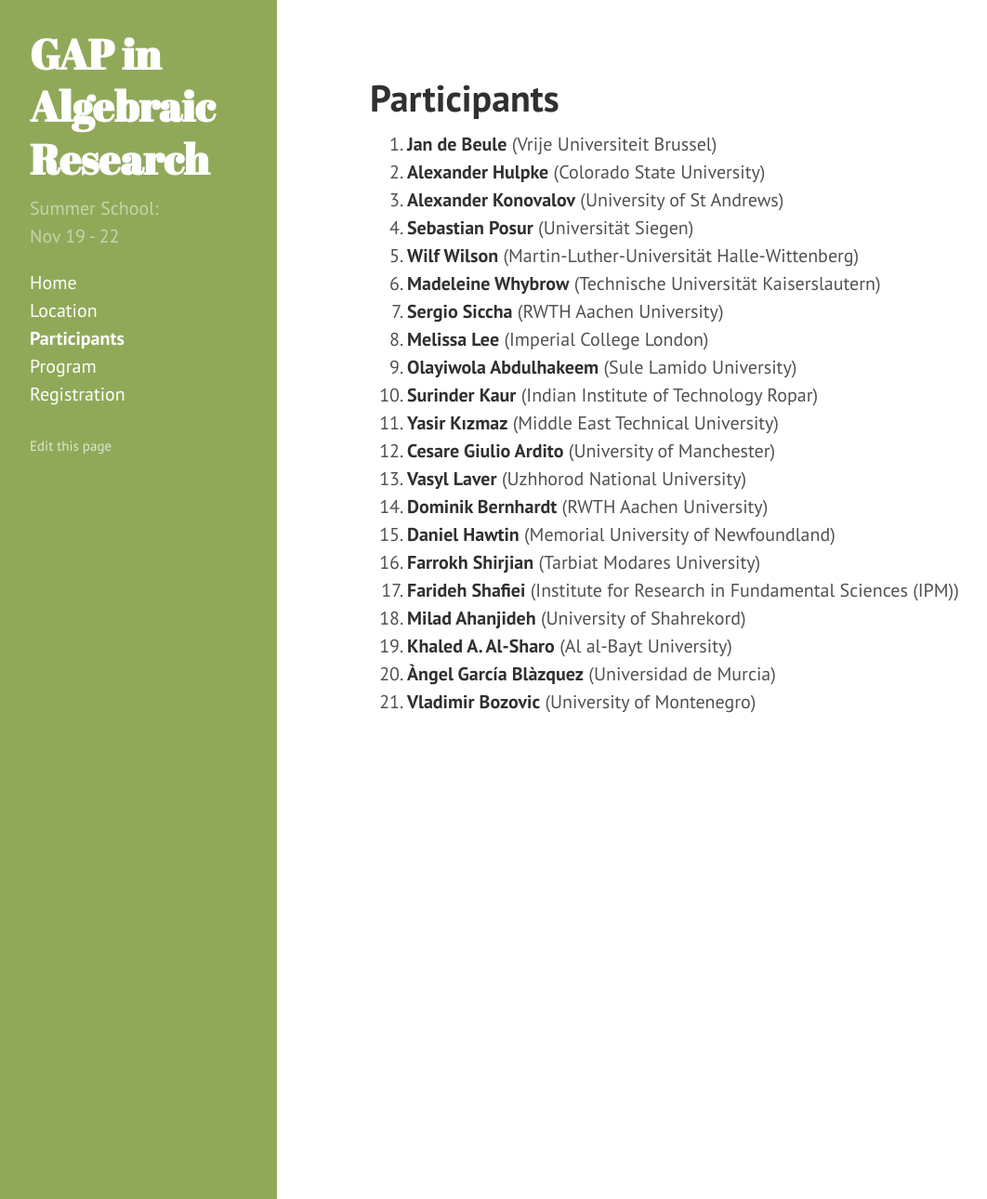
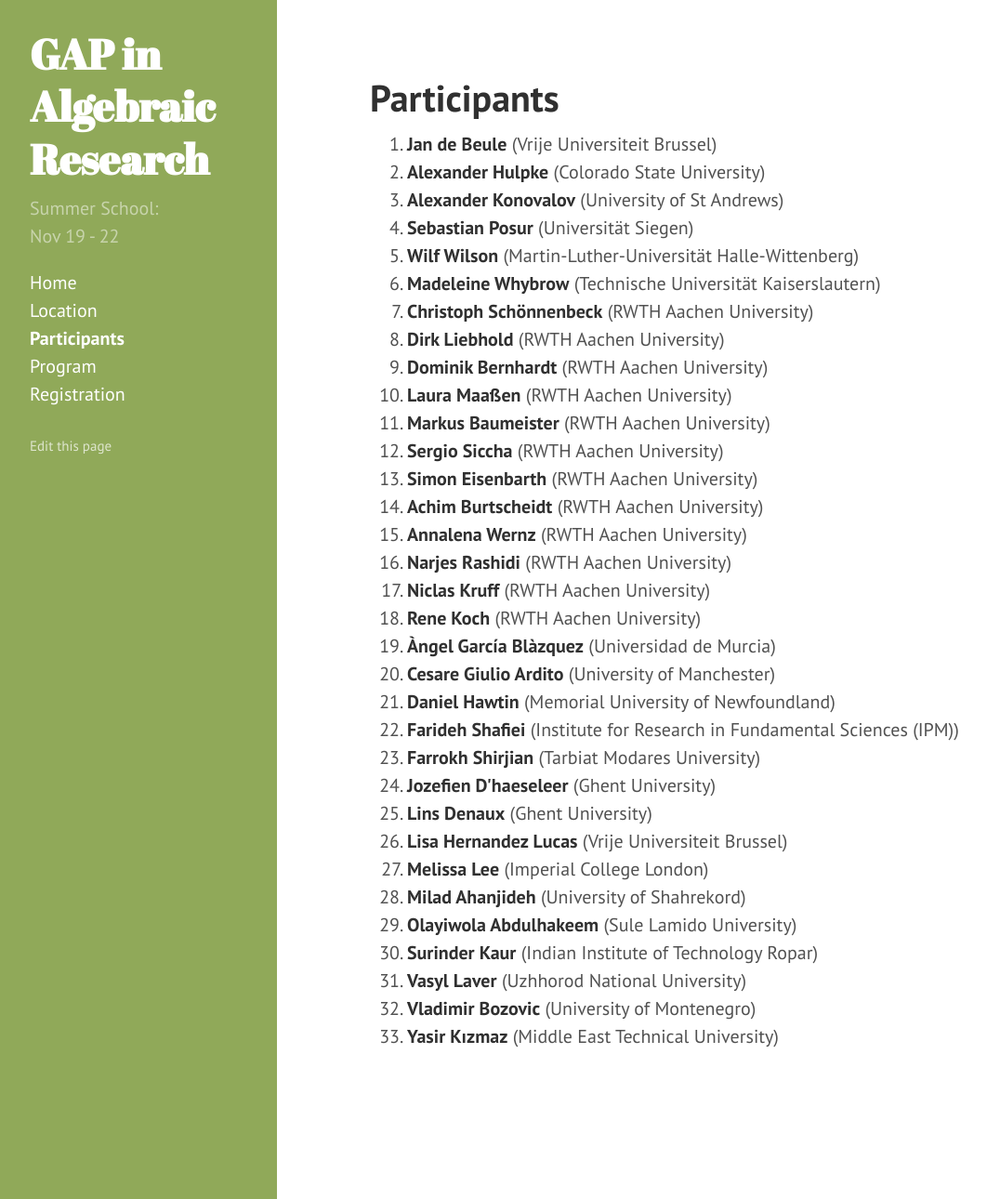
Before and after one commit to lbfm-rwth/gap-in-algebraic-research-2018, a Jekyll site: the page built from participants.md, in a window 1280 px wide and 1290 px high. Shown: the whole window at 93% size, without its empty margins (2-1064 px from the left). Built offline with Jekyll 4.4.1, drawn with Linux system fonts in a browser that asks for light colours.

Commit message:
Update participants

```diff
--- a/_data/participants.yml
+++ b/_data/participants.yml
@@ -10,33 +10,59 @@
   affiliation: Martin-Luther-Universität Halle-Wittenberg
 - name: Madeleine Whybrow
   affiliation: Technische Universität Kaiserslautern
+
+- name: Christoph Schönnenbeck
+  affiliation: RWTH Aachen University
+- name: Dirk Liebhold
+  affiliation: RWTH Aachen University
+- name: Dominik Bernhardt
+  affiliation: RWTH Aachen University
+- name: Laura Maaßen
+  affiliation: RWTH Aachen University
+- name: Markus Baumeister
+  affiliation: RWTH Aachen University
 - name: Sergio Siccha
   affiliation: RWTH Aachen University
+- name: Simon Eisenbarth
+  affiliation: RWTH Aachen University
+- name: Achim Burtscheidt
+  affiliation: RWTH Aachen University
+- name: Annalena Wernz
+  affiliation: RWTH Aachen University
+- name: Narjes Rashidi
+  affiliation: RWTH Aachen University
+- name: Niclas Kruff
+  affiliation: RWTH Aachen University
+- name: Rene Koch
+  affiliation: RWTH Aachen University
+
+- name: Àngel García Blàzquez
+  affiliation: Universidad de Murcia
+- name: Cesare Giulio Ardito
+  affiliation: University of Manchester
+- name: Daniel Hawtin
+  affiliation: Memorial University of Newfoundland
+- name: Farideh Shafiei
+  affiliation: Institute for Research in Fundamental Sciences (IPM)
+- name: Farrokh Shirjian
+  affiliation: Tarbiat Modares University
+- name: Jozefien D'haeseleer
+  affiliation: Ghent University
+- name: Lins Denaux
+  affiliation: Ghent University
+- name: Lisa Hernandez Lucas
+  affiliation: Vrije Universiteit Brussel
 - name: Melissa Lee
   affiliation: Imperial College London
+- name: Milad Ahanjideh
+  affiliation: University of Shahrekord
 - name: Olayiwola Abdulhakeem
   affiliation: Sule Lamido University
 - name: Surinder Kaur
   affiliation: Indian Institute of Technology Ropar
+- name: Vasyl Laver
+  affiliation: Uzhhorod National University
+- name: Vladimir Bozovic
+  affiliation: University of Montenegro
 - name: Yasir Kızmaz
   affiliation: Middle East Technical University
-- name: Cesare Giulio Ardito
-  affiliation: University of Manchester
-- name: Vasyl Laver
-  affiliation: Uzhhorod National University
-- name: Dominik Bernhardt
-  affiliation: RWTH Aachen University
-- name: Daniel Hawtin
-  affiliation: Memorial University of Newfoundland
-- name: Farrokh Shirjian
-  affiliation: Tarbiat Modares University
-- name: Farideh Shafiei
-  affiliation: Institute for Research in Fundamental Sciences (IPM)
-- name: Milad Ahanjideh
-  affiliation: University of Shahrekord
-- name: Khaled A. Al-Sharo
-  affiliation: Al al-Bayt University
-- name: Àngel García Blàzquez
-  affiliation: Universidad de Murcia
-- name: Vladimir Bozovic
-  affiliation: University of Montenegro
```
